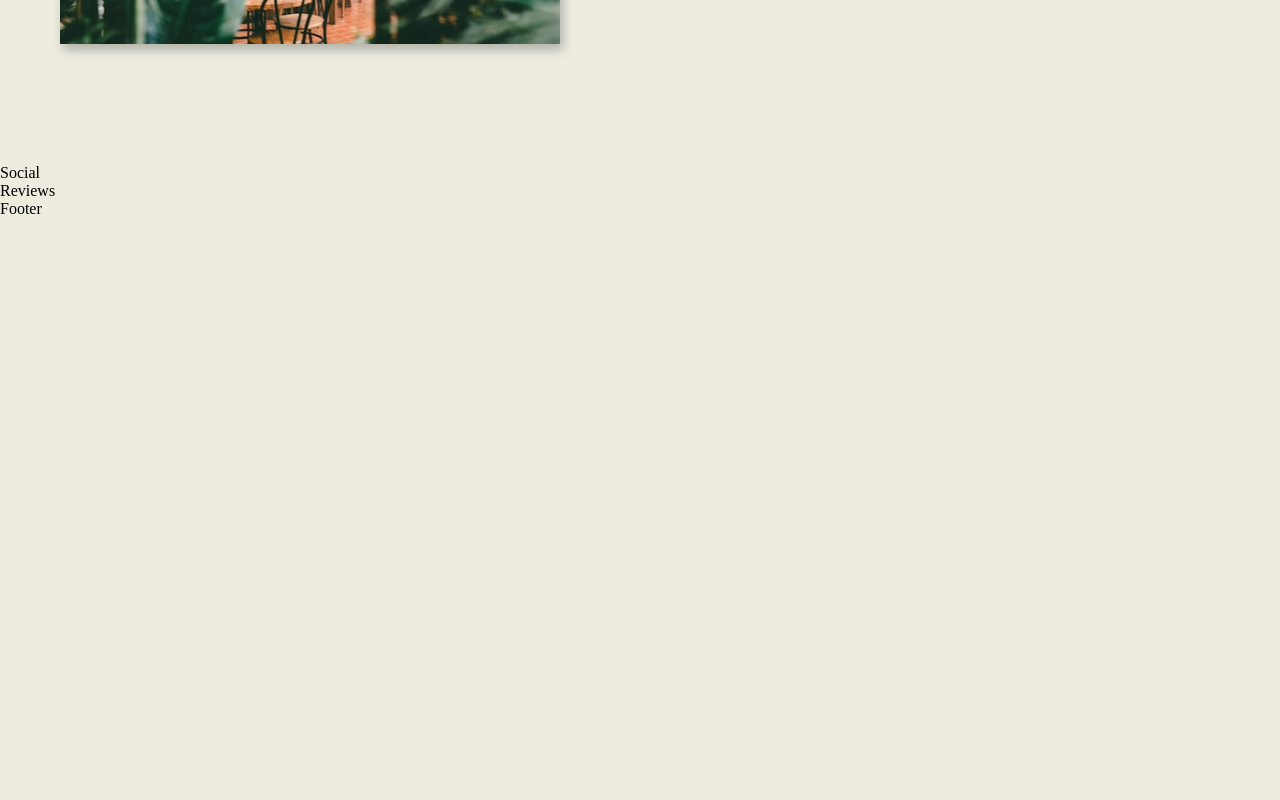
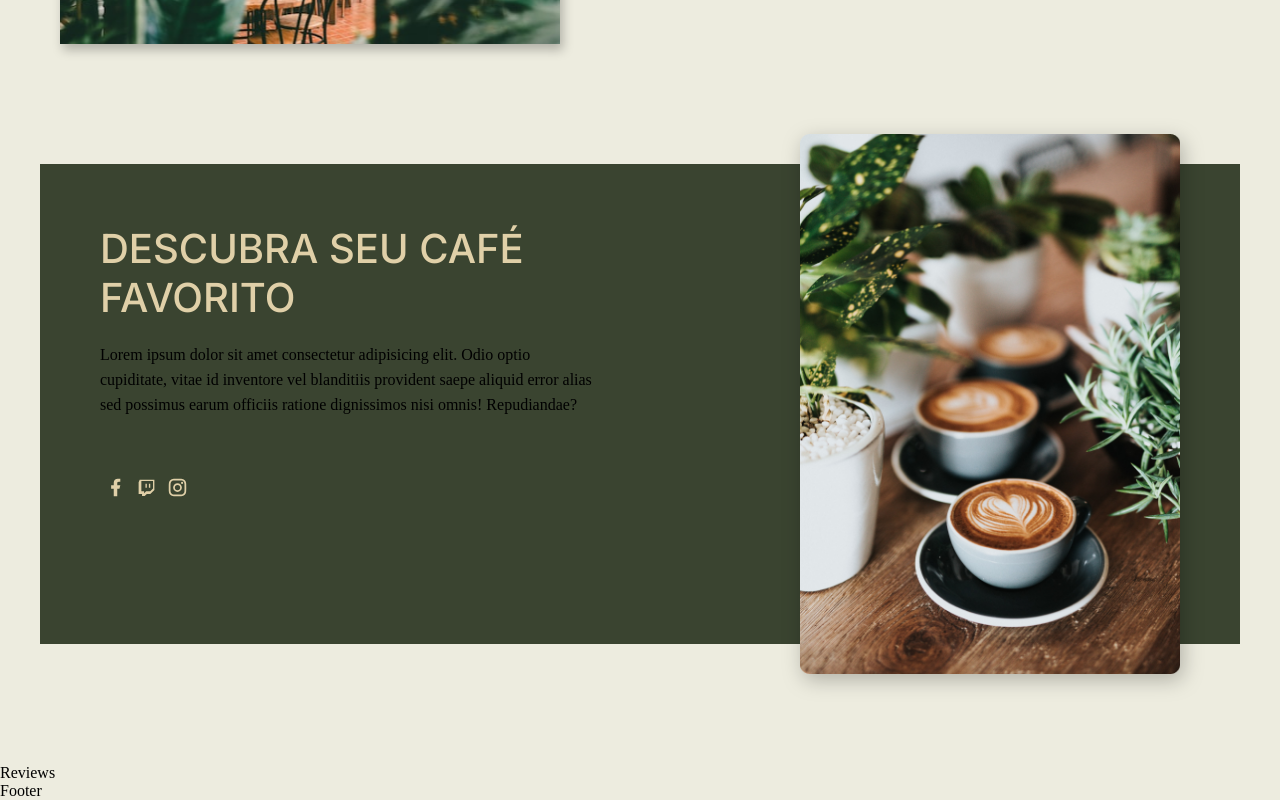
Before and after one commit to WerbethAraujo/lp-coffee-shop, a Next.js app: page / in a window 1280 px wide. Shown: the part 1812-2612 px from the top of the page. Before the commit the page ends 2030 px from the top, so only its background shows below. Built offline with nearby package versions, Linux system fonts and the light colour scheme; a web font is replaced by a local one.

Commit message:
feat: styles section social

```diff
--- /dev/null
+++ b/src/UI/SocialLinks/SocialLinks.module.scss
@@ -0,0 +1,13 @@
+@import '@/styles/variables.scss';
+
+.media {
+  display: flex;
+  gap: 1rem;
+  margin-left: 0.5rem;
+
+  svg {
+    height: 2.1rem;
+    width: 2.1rem;
+    color: $secondary;
+  }
+}
--- /dev/null
+++ b/src/UI/SocialLinks/index.jsx
@@ -0,0 +1,22 @@
+import React from 'react';
+import { RiFacebookFill, RiTwitchFill, RiInstagramLine } from 'react-icons/ri';
+import styles from './SocialLinks.module.scss';
+const links = [
+  { url: '#', icon: <RiFacebookFill /> },
+  { url: '#', icon: <RiTwitchFill /> },
+  { url: '#', icon: <RiInstagramLine /> },
+];
+
+const SocialLinks = () => {
+  return (
+    <ul className={styles.media}>
+      {links.map((link, idx) => (
+        <li key={idx}>
+          <a href={link.url}>{link.icon}</a>
+        </li>
+      ))}
+    </ul>
+  );
+};
+
+export default SocialLinks;
--- a/src/components/Social/Social.module.scss
+++ b/src/components/Social/Social.module.scss
@@ -0,0 +1,31 @@
+@import '@/styles/variables.scss';
+@import '@/styles/mixins.scss';
+
+.social {
+  @include max-width;
+  background: $primary;
+  padding: 6rem;
+  display: flex;
+  justify-content: space-between;
+  gap: 2rem;
+  max-height: 48rem;
+
+  .content {
+    max-width: 50rem;
+    display: flex;
+    flex-direction: column;
+
+    h2 {
+      text-transform: uppercase;
+    }
+    p {
+      margin: 2rem 0 6rem 0;
+    }
+  }
+
+  img {
+    filter: drop-shadow(0.3rem 0.6rem 1rem rgba($black, 0.25));
+    -webkit-filter: drop-shadow(0.3rem 0.6rem 1rem rgba($black, 0.25));
+    margin-top: -9rem;
+  }
+}
--- a/src/components/Social/index.jsx
+++ b/src/components/Social/index.jsx
@@ -1,8 +1,30 @@
 import React from 'react';
+import Image from 'next/image';
 import styles from './Social.module.scss';
+import SocialLinks from '@/UI/SocialLinks';
 
 const Social = () => {
-  return <section className={styles.social}>Social</section>;
+  return (
+    <section className={styles.social}>
+      <div className={styles.content}>
+        <h2 className='title dark-bg'>Descubra seu café favorito</h2>
+        <p>
+          Lorem ipsum dolor sit amet consectetur adipisicing elit. Odio optio
+          cupiditate, vitae id inventore vel blanditiis provident saepe aliquid
+          error alias sed possimus earum officiis ratione dignissimos nisi
+          omnis! Repudiandae?
+        </p>
+        <SocialLinks />
+      </div>
+      <Image
+        className={styles.image}
+        src='/social.png'
+        alt='cafes e plantas'
+        width={380}
+        height={540}
+      />
+    </section>
+  );
 };
 
 export default Social;
```
